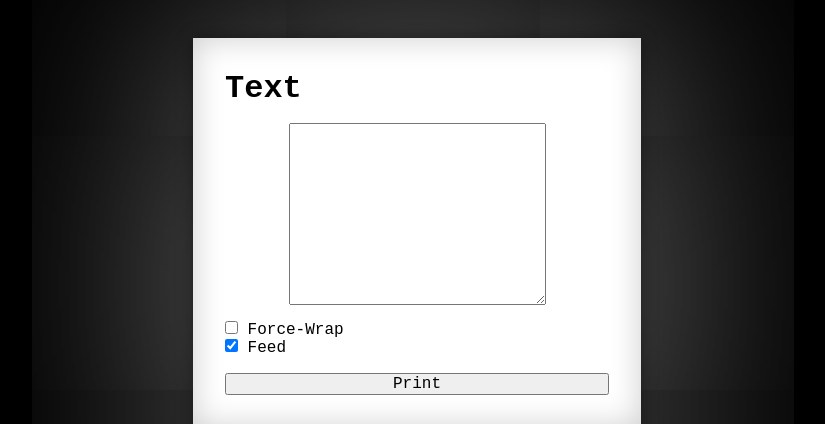
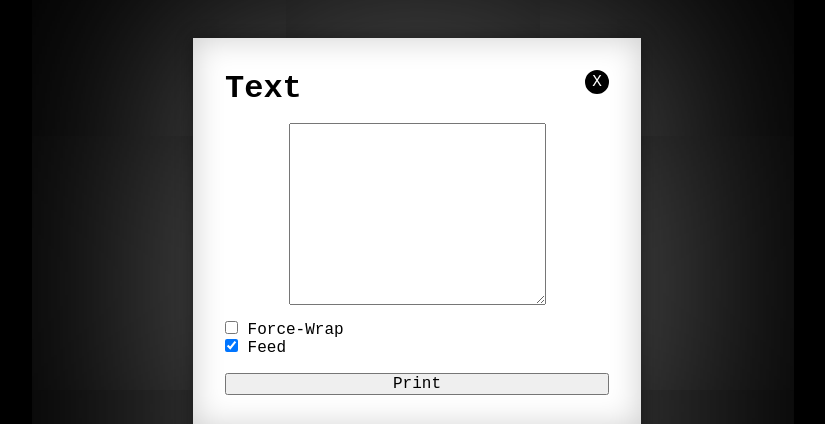
Before and after one commit to Garmelon/showbits, a Vue app in the folder showbits-thermal-printer-ui/: page / in a window 1280 px wide. Both pictures are taken after a click on the button "Calendar". Shown: the part 373-797 px from the top of the page, without its empty margins (223-1048 px from the left). Built offline with nearby package versions, Linux system fonts and the light colour scheme.

Commit message:
Add back button for segments

```diff
--- a/showbits-thermal-printer-ui/src/components/CSegment.vue
+++ b/showbits-thermal-printer-ui/src/components/CSegment.vue
@@ -6,6 +6,8 @@ const mode = ref<"text">();
 </script>
 
 <template>
+  <div class="outer">
+    <button v-if="mode" class="close" @click="mode = undefined">X</button>
     <CSegmentText v-if="mode === 'text'" />
     <section v-else class="choose">
       <p>What do you want to print?</p>
@@ -18,9 +20,41 @@ const mode = ref<"text">();
         <button @click="mode = 'text'">Tic Tac Toe</button>
       </div>
     </section>
+  </div>
 </template>
 
 <style scoped>
+.outer {
+  position: relative;
+}
+
+.close {
+  position: absolute;
+  top: 0;
+  right: 0;
+
+  width: 24px;
+  height: 24px;
+
+  color: white;
+  background-color: black;
+
+  border: 2px solid black;
+  border-radius: 100px;
+
+  display: flex;
+  align-items: center;
+  justify-content: center;
+}
+
+.close:hover {
+  background-color: #444;
+}
+
+.close:active {
+  background-color: #666;
+}
+
 p {
   margin-bottom: 1ch;
 }
```
Lines whose indentation alone changed are shown as unchanged.
